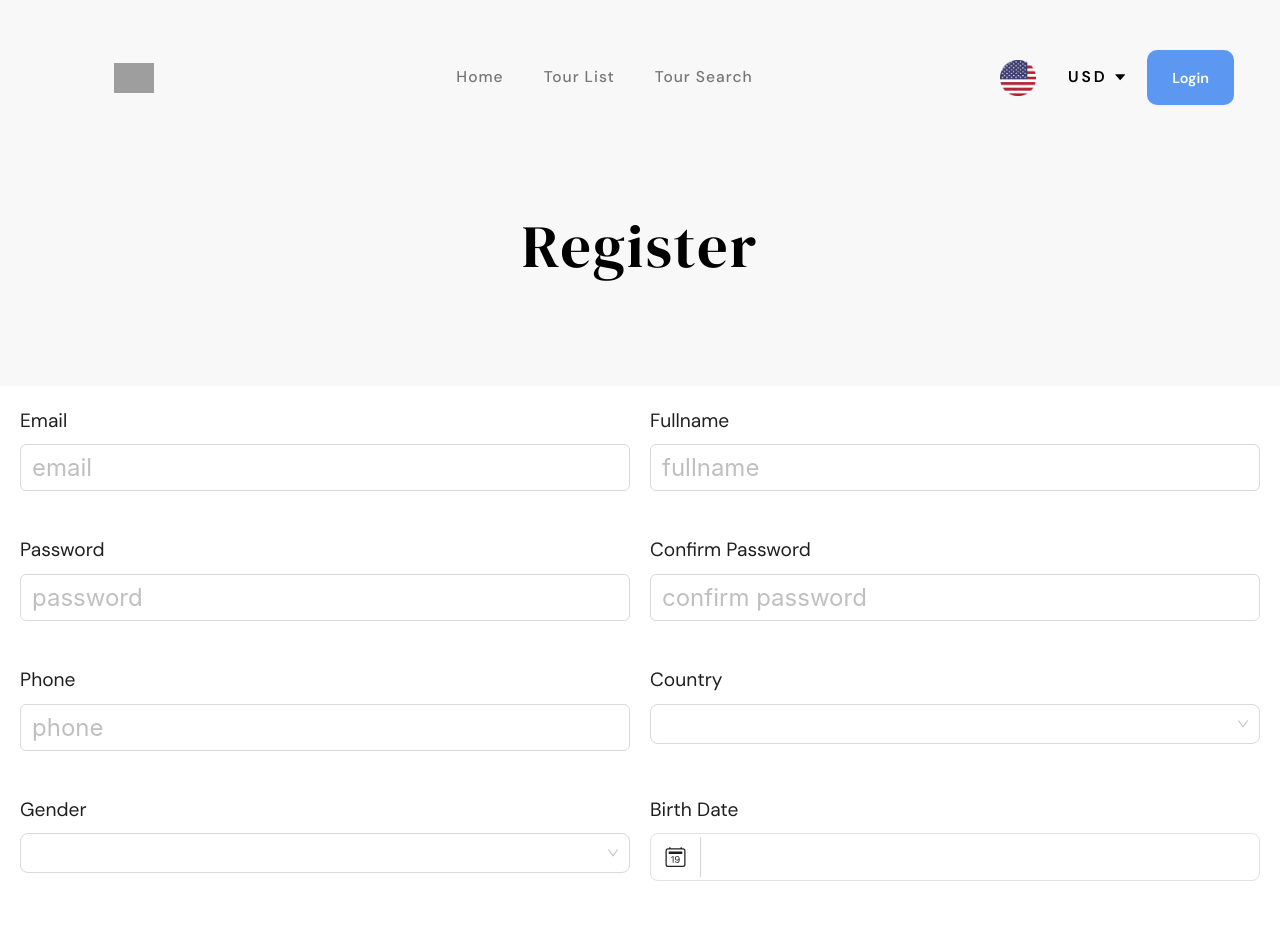
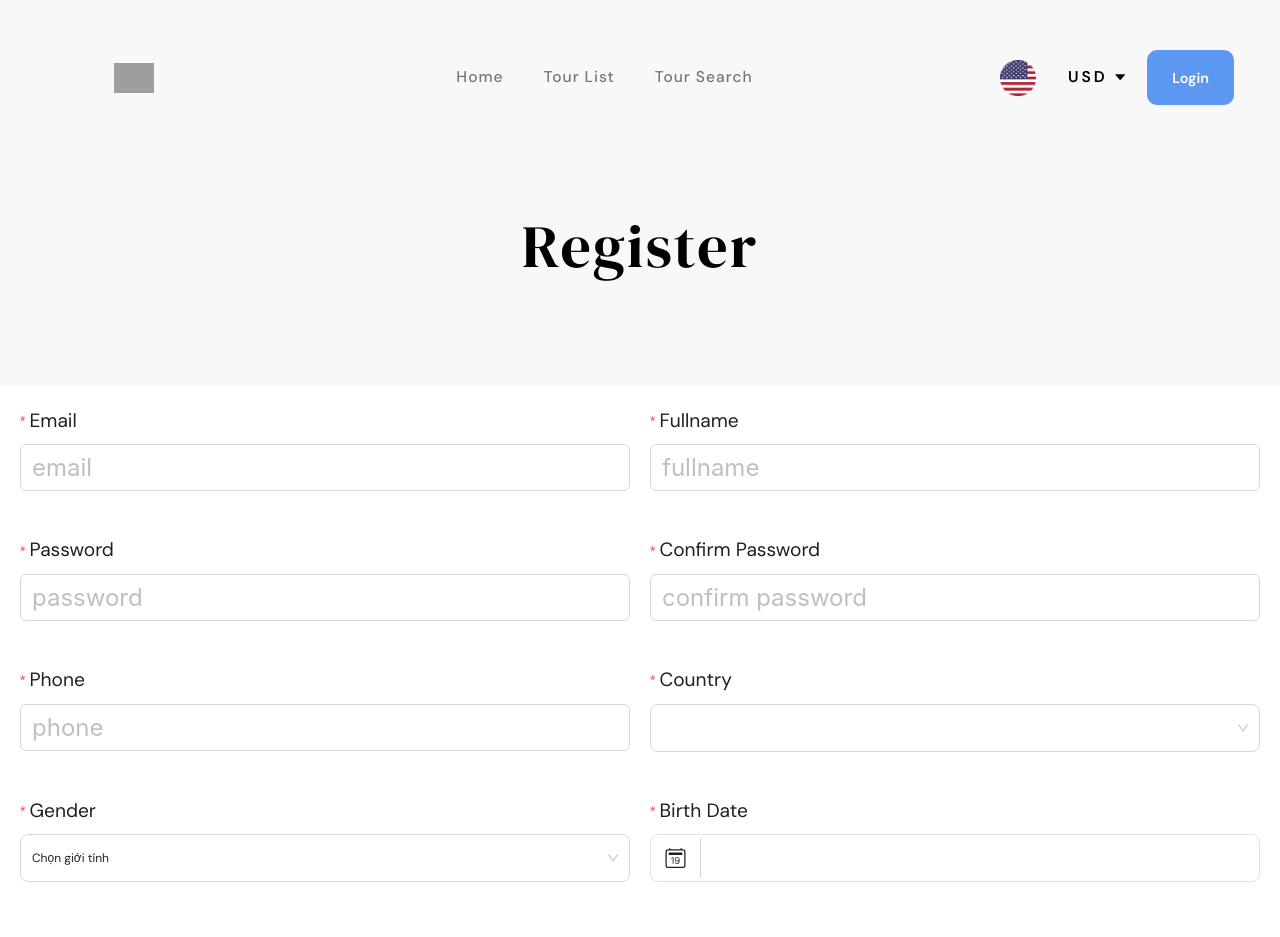
Before and after one commit to BTH-IT/Booking_Tour_FE, a React (Vite) app: page /register in a window 1280 px wide. Shown: the top 937 px of the page. Built offline with nearby package versions, Linux system fonts and the light colour scheme; grey boxes are pictures that could not be loaded.

Commit message:
add validation register form

```diff
--- a/src/components/CustomButton/index.tsx
+++ b/src/components/CustomButton/index.tsx
@@ -1,9 +1,9 @@
-import { BaseButtonProps } from 'antd/es/button/button';
+import { BaseButtonProps, ButtonProps } from 'antd/es/button/button';
 import * as Styles from './styles';
 
 import React from 'react';
 
-interface CustomButtonProps extends BaseButtonProps {
+interface CustomButtonProps extends ButtonProps {
   width?: string;
   height?: string;
   border_radius?: string;
--- a/src/components/Input/InputFormItem/index.tsx
+++ b/src/components/Input/InputFormItem/index.tsx
@@ -3,11 +3,17 @@ import * as Styles from './styles';
 
 type CompoundedComponent = InputProps & {
   label: string;
+  rules?: any;
 };
 
-const InputFormItem = ({ name, label, ...props }: CompoundedComponent) => {
+const InputFormItem = ({
+  name,
+  label,
+  rules,
+  ...props
+}: CompoundedComponent) => {
   return (
-    <Styles.InputFormItemStyled name={name} label={label}>
+    <Styles.InputFormItemStyled name={name} label={label} rules={rules}>
       <Styles.InputStyled {...props} />
     </Styles.InputFormItemStyled>
   );
--- a/src/components/Select/SelectFormItem/index.tsx
+++ b/src/components/Select/SelectFormItem/index.tsx
@@ -4,11 +4,17 @@ import { SelectProps } from 'antd';
 interface ISelectFormItemProps extends SelectProps {
   label: string;
   name: string;
+  rules?: any;
 }
 
-const SelectFormItem = ({ name, label, ...props }: ISelectFormItemProps) => {
+const SelectFormItem = ({
+  name,
+  label,
+  rules,
+  ...props
+}: ISelectFormItemProps) => {
   return (
-    <Styles.SelectFormItemStyled name={name} label={label}>
+    <Styles.SelectFormItemStyled name={name} label={label} rules={rules}>
       <Styles.SelectStyled {...props} />
     </Styles.SelectFormItemStyled>
   );
--- a/src/components/Select/SelectFormItem/styles.ts
+++ b/src/components/Select/SelectFormItem/styles.ts
@@ -2,7 +2,10 @@ import { Form, Select } from 'antd';
 import styled from 'styled-components';
 
 export const SelectFormItemStyled = styled(Form.Item)`
-  min-height: 48px;
+  & .ant-select {
+    min-height: 48px !important;
+  }
+
   label {
     font-size: 1.6rem !important;
   }
--- a/src/pages/RegisterPage.tsx
+++ b/src/pages/RegisterPage.tsx
@@ -45,7 +45,21 @@ const RegisterPage = () => {
     <>
       <SearchTitle>Register</SearchTitle>
       <RegisterStyled>
-        <Form form={form} layout="vertical">
+        <Form
+          form={form}
+          layout="vertical"
+          initialValues={{
+            email: '',
+            fullname: '',
+            password: '',
+            passwordConfirm: '',
+            phone: '',
+            country: '',
+            gender: '',
+            birthDate: '',
+            term: false,
+          }}
+        >
           <Row gutter={[20, 20]}>
             <Col xs={12}>
               <InputFormItem
@@ -54,6 +68,16 @@ const RegisterPage = () => {
                 placeholder="email"
                 bordered
                 allowClear
+                rules={[
+                  {
+                    required: true,
+                    message: 'Please input your E-mail!',
+                  },
+                  {
+                    type: 'email',
+                    message: 'The input is not valid E-mail!',
+                  },
+                ]}
               />
             </Col>
             <Col xs={12}>
@@ -63,6 +87,7 @@ const RegisterPage = () => {
                 placeholder="fullname"
                 bordered
                 allowClear
+                rules={[{ required: true }]}
               />
             </Col>
             <Col xs={12}>
@@ -73,6 +98,7 @@ const RegisterPage = () => {
                 type="password"
                 bordered
                 allowClear
+                rules={[{ required: true }]}
               />
             </Col>
             <Col xs={12}>
@@ -83,6 +109,7 @@ const RegisterPage = () => {
                 type="password"
                 bordered
                 allowClear
+                rules={[{ required: true }]}
               />
             </Col>
             <Col xs={12}>
@@ -92,6 +119,13 @@ const RegisterPage = () => {
                 placeholder="phone"
                 bordered
                 allowClear
+                rules={[
+                  {
+                    required: true,
+                    message: 'This field is a phone number',
+                    pattern: new RegExp(/(84|0[3|5|7|8|9])+([0-9]{8})\b/),
+                  },
+                ]}
               />
             </Col>
             <Col xs={12}>
@@ -101,6 +135,7 @@ const RegisterPage = () => {
                 size="large"
                 options={[]}
                 bordered={true}
+                rules={[{ required: true }]}
               />
             </Col>
             <Col xs={12}>
@@ -108,33 +143,54 @@ const RegisterPage = () => {
                 name="gender"
                 label="Gender"
                 size="large"
-                options={[]}
+                options={[
+                  {
+                    value: '',
+                    label: 'Chọn giới tính',
+                  },
+                  {
+                    value: '1',
+                    label: 'Nam',
+                  },
+                  {
+                    value: '0',
+                    label: 'Nữ',
+                  },
+                ]}
                 bordered={true}
+                rules={[{ required: true }]}
               />
             </Col>
             <Col xs={12}>
-              <FormItemStyled name="birthDate" label="Birth Date">
+              <FormItemStyled
+                name="birthDate"
+                label="Birth Date"
+                rules={[{ required: true }]}
+              >
                 <CalendarInput
                   value={date}
-                  onChange={(e: CalendarChangeEvent) =>
-                    setDate(e.value as Date)
-                  }
+                  onChange={(e: CalendarChangeEvent) => {
+                    setDate(e.value as Date);
+                    form.setFieldValue('birthDate', e.value);
+                  }}
                   bordered={true}
                   rounded="8px"
                 />
               </FormItemStyled>
             </Col>
           </Row>
-          <CheckboxStyled
-            onChange={(e: CheckboxChangeEvent) => {
-              console.log(`checked = ${e.target.checked}`);
-            }}
-          >
-            Creating an account means you're okay with our Terms of Service and
-            Privacy Statement.
-          </CheckboxStyled>
-          <CustomButton width="100%" height="50px">
-            Sign In!
+          <Form.Item rules={[{ required: true }]} name="term">
+            <CheckboxStyled
+              onChange={(e: CheckboxChangeEvent) => {
+                form.setFieldValue('term', e.target.checked);
+              }}
+            >
+              Creating an account means you're okay with our Terms of Service
+              and Privacy Statement.
+            </CheckboxStyled>
+          </Form.Item>
+          <CustomButton width="100%" height="50px" htmlType="submit">
+            Sign Up
           </CustomButton>
         </Form>
       </RegisterStyled>
```
